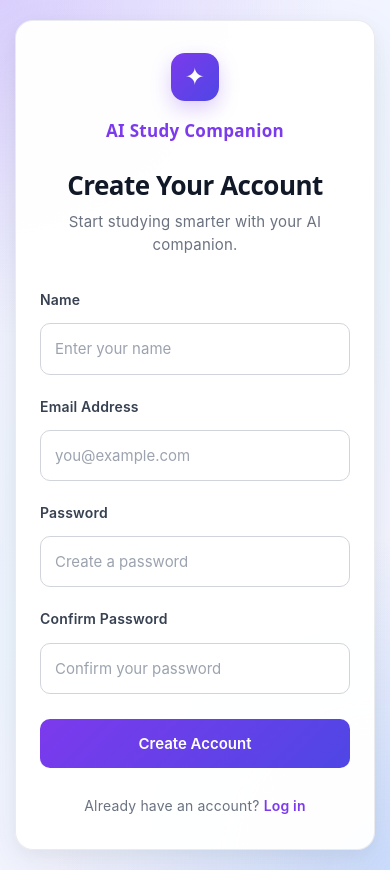
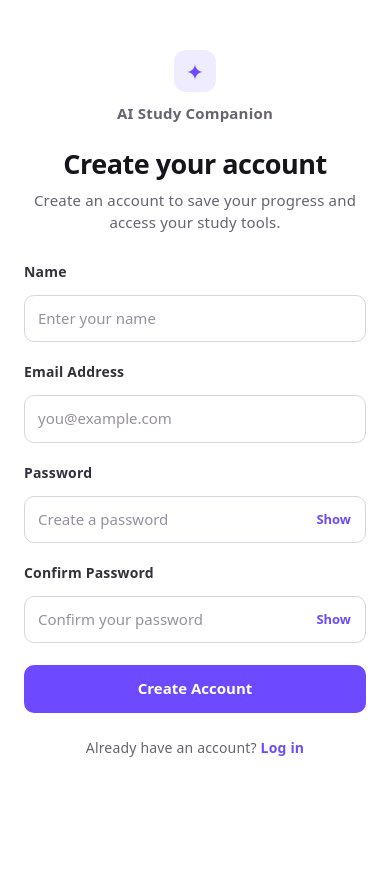
Before and after one commit to acev-0007/CPSC_491_Study_Companion, a React app in the folder frontend/: page /register in a window 390 px wide. After the commit the page ends 844 px from the top, so only its background shows below. Built offline with nearby package versions, Linux system fonts and the light colour scheme; the HTML template or start-up script is replaced by a standard one.

Commit message:
changed login styling to look more refined and polished

```diff
--- a/frontend/src/index.css
+++ b/frontend/src/index.css
@@ -16,7 +16,6 @@
   --sans: system-ui, "Segoe UI", Roboto, sans-serif;
   --heading: system-ui, "Segoe UI", Roboto, sans-serif;
   --mono: ui-monospace, Consolas, monospace;
-
   font: 18px/145% var(--sans);
   letter-spacing: 0.18px;
 
@@ -33,7 +32,6 @@
     font-size: 16px;
   }
 }
-
 @media (prefers-color-scheme: dark) {
   :root {
     --text: #9ca3af;
@@ -59,7 +57,6 @@
 body {
   margin: 0;
 }
-
 #root {
   width: 1126px;
   max-width: 100%;
@@ -89,7 +86,6 @@ h1 {
     margin: 20px 0;
   }
 }
-
 h2 {
   font-size: 24px;
   line-height: 118%;
@@ -124,9 +120,8 @@ code {
 /* =========================
    Authentication Pages
    ========================= */
-
-/* Make login/register use the full browser width
-   without changing the layout of the rest of the app */
+/* Keep auth styling scoped so other pages continue using
+   the shared root variables and application layout above. */
 #root:has(.auth-page) {
   width: 100%;
   max-width: none;
@@ -134,188 +129,151 @@ code {
 }
 
 .auth-page {
-  --auth-primary: #7c3aed;
-  --auth-primary-dark: #4f46e5;
-  --auth-heading: #111827;
-  --auth-text: #6b7280;
-  --auth-label: #374151;
-  --auth-input-border: #d1d5db;
-  --auth-placeholder: #9ca3af;
-  --auth-card-bg: rgba(255, 255, 255, 0.96);
+  --auth-primary: #6d4aff;
+  --auth-primary-hover: #5b3ee6;
+  --auth-heading: #17151c;
+  --auth-text: #67636f;
+  --auth-label: #34313a;
+  --auth-input-border: #d8d5de;
+  --auth-placeholder: #96919d;
+  --auth-error: #b42318;
+  --auth-error-bg: #fff7f6;
+  --auth-error-border: #f4c7c3;
 
-  min-height: 100vh;
+  min-height: 100svh;
   width: 100%;
-
   display: flex;
   justify-content: center;
   align-items: center;
-
   padding: 40px 20px;
   box-sizing: border-box;
 
   color-scheme: light;
-
   font-family:
-    Inter,
     system-ui,
     -apple-system,
     BlinkMacSystemFont,
     "Segoe UI",
     sans-serif;
-
-  color: #1f2937;
-
+  color: var(--auth-heading);
   background:
     radial-gradient(
       circle at top left,
-      rgba(167, 139, 250, 0.35),
-      transparent 35%
+      rgba(124, 92, 255, 0.13),
+      transparent 34%
     ),
     radial-gradient(
       circle at bottom right,
-      rgba(96, 165, 250, 0.3),
-      transparent 35%
+      rgba(96, 165, 250, 0.1),
+      transparent 32%
     ),
-    linear-gradient(
-      135deg,
-      #f5f3ff 0%,
-      #eff6ff 50%,
-      #faf5ff 100%
-    );
+    #f8f7fb;
 }
-
-
-/* Card */
 
 .auth-card {
   width: 100%;
-  max-width: 440px;
-
-  padding: 42px 40px;
+  max-width: 430px;
+  padding: 38px 38px 34px;
   box-sizing: border-box;
-
-  background: var(--auth-card-bg);
-
-  border: 1px solid rgba(229, 231, 235, 0.8);
-  border-radius: 22px;
-
-  box-shadow:
-    0 20px 50px rgba(31, 41, 55, 0.08),
-    0 4px 15px rgba(31, 41, 55, 0.04);
-
+  background: rgba(255, 255, 255, 0.97);
+  border: 1px solid rgba(221, 218, 226, 0.9);
+  border-radius: 18px;
+  box-shadow: 0 16px 40px rgba(25, 20, 35, 0.07);
   text-align: left;
 }
 
-
-/* Logo */
+.auth-card-success {
+  text-align: center;
+}
 
 .auth-logo {
-  width: 48px;
-  height: 48px;
-
-  margin: 0 auto 18px;
-
+  width: 42px;
+  height: 42px;
+  margin: 0 auto 12px;
   display: flex;
   justify-content: center;
   align-items: center;
-
-  border-radius: 14px;
-
-  background: linear-gradient(
-    135deg,
-    var(--auth-primary),
-    var(--auth-primary-dark)
-  );
-
-  color: white;
-
-  font-size: 24px;
+  border-radius: 12px;
+  background: rgba(109, 74, 255, 0.1);
+  color: var(--auth-primary);
+  font-size: 22px;
   line-height: 1;
-
-  box-shadow: 0 8px 20px rgba(124, 58, 237, 0.25);
 }
 
-
-/* Titles */
+.auth-logo-success {
+  background: #eefbf3;
+  color: #168344;
+  font-size: 20px;
+  font-weight: 700;
+}
 
 .app-title {
-  margin: 0 0 28px;
-
+  margin: 0 0 24px;
   text-align: center;
-
   font-family: var(--heading);
-  font-size: 17px;
+  font-size: 15px;
   font-weight: 600;
-  line-height: normal;
-  letter-spacing: 0.3px;
-
-  color: var(--auth-primary);
+  line-height: 1.3;
+  letter-spacing: 0.2px;
+  color: var(--auth-text);
 }
 
-.auth-card h2 {
+.auth-heading {
   margin: 0;
-
   text-align: center;
-
   font-family: var(--heading);
   font-size: 30px;
   font-weight: 700;
   line-height: 1.2;
   letter-spacing: -0.5px;
-
   color: var(--auth-heading);
 }
 
 .auth-subtitle {
-  margin: 10px 0 32px;
-
+  max-width: 340px;
+  margin: 9px auto 30px;
   text-align: center;
-
   color: var(--auth-text);
-
   font-size: 15px;
   line-height: 1.5;
 }
 
+.auth-success-copy {
+  margin-bottom: 26px;
+}
 
-/* Form */
+.auth-form {
+  width: 100%;
+}
 
 .form-group {
-  margin-bottom: 20px;
+  margin-bottom: 18px;
 }
 
 .form-group label {
   display: block;
-
   margin-bottom: 7px;
-
   color: var(--auth-label);
-
   font-size: 14px;
   font-weight: 600;
 }
 
 .form-group input {
   width: 100%;
-
-  padding: 13px 14px;
+  min-height: 46px;
+  padding: 11px 13px;
   box-sizing: border-box;
-
   border: 1px solid var(--auth-input-border);
   border-radius: 10px;
-
-  background: white;
+  background: #fff;
   color: var(--auth-heading);
-
   font: inherit;
   font-size: 15px;
-
   outline: none;
-
   transition:
-    border-color 0.2s ease,
-    box-shadow 0.2s ease,
-    background-color 0.2s ease;
+    border-color 0.15s ease,
+    box-shadow 0.15s ease,
+    background-color 0.15s ease;
 }
 
 .form-group input::placeholder {
@@ -323,37 +281,85 @@ code {
 }
 
 .form-group input:hover {
-  border-color: #a78bfa;
+  border-color: #b4a9df;
 }
 
-.form-group input:focus {
+.form-group input:focus-visible {
   border-color: var(--auth-primary);
-
-  box-shadow:
-    0 0 0 3px rgba(124, 58, 237, 0.12);
-
-  background: white;
+  box-shadow: 0 0 0 3px rgba(109, 74, 255, 0.14);
 }
 
+.form-group input[aria-invalid="true"] {
+  border-color: var(--auth-error);
+}
 
-/* Forgot Password */
+.form-group input[aria-invalid="true"]:focus-visible {
+  box-shadow: 0 0 0 3px rgba(180, 35, 24, 0.12);
+}
+
+.password-field {
+  position: relative;
+}
+
+.password-field input {
+  padding-right: 66px;
+}
+
+.password-toggle {
+  position: absolute;
+  top: 50%;
+  right: 7px;
+  min-width: 50px;
+  min-height: 34px;
+  padding: 5px 8px;
+  transform: translateY(-50%);
+  border: 0;
+  border-radius: 7px;
+  background: transparent;
+  color: var(--auth-primary);
+  font: inherit;
+  font-size: 13px;
+  font-weight: 600;
+  cursor: pointer;
+}
+
+.password-toggle:hover {
+  background: rgba(109, 74, 255, 0.07);
+}
+
+.password-toggle:focus-visible,
+.forgot-password a:focus-visible,
+.auth-footer a:focus-visible,
+.auth-button:focus-visible {
+  outline: 3px solid rgba(109, 74, 255, 0.24);
+  outline-offset: 2px;
+}
+
+.field-error {
+  margin-top: 7px;
+  color: var(--auth-error);
+  font-size: 13px;
+  line-height: 1.4;
+}
 
 .forgot-password {
-  margin-top: -8px;
-  margin-bottom: 20px;
-
+  margin-top: -7px;
+  margin-bottom: 19px;
   text-align: right;
 }
 
 .forgot-password a,
 .auth-footer a {
+  border-radius: 4px;
   color: var(--auth-primary);
-
   font-weight: 600;
   text-decoration: none;
 }
 
 .forgot-password a {
+  display: inline-flex;
+  align-items: center;
+  min-height: 36px;
   font-size: 13px;
 }
 
@@ -362,76 +368,107 @@ code {
   text-decoration: underline;
 }
 
+.auth-message {
+  display: flex;
+  align-items: flex-start;
+  gap: 9px;
+  margin: 0 0 16px;
+  padding: 11px 12px;
+  border: 1px solid transparent;
+  border-radius: 9px;
+  font-size: 14px;
+  line-height: 1.45;
+}
 
-/* Button */
+.auth-message-error {
+  border-color: var(--auth-error-border);
+  background: var(--auth-error-bg);
+  color: var(--auth-error);
+}
+
+.auth-message-icon {
+  flex: 0 0 auto;
+  display: inline-flex;
+  align-items: center;
+  justify-content: center;
+  width: 18px;
+  height: 18px;
+  margin-top: 1px;
+  border: 1px solid currentColor;
+  border-radius: 50%;
+  font-size: 12px;
+  font-weight: 700;
+  line-height: 1;
+}
 
 .auth-button {
   width: 100%;
-
-  margin-top: 5px;
-  padding: 13px 18px;
+  min-height: 46px;
+  margin-top: 4px;
+  padding: 12px 18px;
   box-sizing: border-box;
-
   border: none;
   border-radius: 10px;
-
-  background: linear-gradient(
-    135deg,
-    var(--auth-primary),
-    var(--auth-primary-dark)
-  );
-
-  color: white;
-
+  background: var(--auth-primary);
+  color: #fff;
   font: inherit;
   font-size: 15px;
   font-weight: 600;
-
   cursor: pointer;
-
   transition:
-    transform 0.2s ease,
-    box-shadow 0.2s ease;
+    background-color 0.15s ease,
+    box-shadow 0.15s ease,
+    opacity 0.15s ease;
 }
 
-.auth-button:hover {
-  transform: translateY(-1px);
-
-  box-shadow:
-    0 8px 20px rgba(79, 70, 229, 0.25);
+.auth-button:hover:not(:disabled) {
+  background: var(--auth-primary-hover);
 }
 
-.auth-button:active {
-  transform: translateY(0);
+.auth-button:active:not(:disabled) {
+  box-shadow: inset 0 1px 2px rgba(0, 0, 0, 0.12);
 }
 
-
-/* Footer */
+.auth-button:disabled {
+  cursor: not-allowed;
+  opacity: 0.58;
+}
 
 .auth-footer {
-  margin-top: 26px;
-
+  margin-top: 24px;
   text-align: center;
-
   color: var(--auth-text);
-
   font-size: 14px;
+  line-height: 1.5;
 }
-
-
-/* Mobile */
 
 @media (max-width: 500px) {
   .auth-page {
-    padding: 20px 15px;
+    align-items: flex-start;
+    padding: 22px 14px;
+    background: #fff;
   }
 
   .auth-card {
-    padding: 32px 24px;
-    border-radius: 18px;
+    max-width: none;
+    padding: 28px 10px 24px;
+    border: none;
+    border-radius: 0;
+    box-shadow: none;
   }
 
-  .auth-card h2 {
-    font-size: 26px;
+  .auth-heading {
+    font-size: 27px;
+  }
+
+  .auth-subtitle {
+    margin-bottom: 26px;
   }
 }
+
+@media (prefers-reduced-motion: reduce) {
+  .form-group input,
+  .auth-button {
+    transition: none;
+  }
+}
--- a/frontend/src/pages/Login.jsx
+++ b/frontend/src/pages/Login.jsx
@@ -32,11 +32,15 @@ function Login() {
     setLoading,
   ] = useState(false);
 
+  const [
+    showPassword,
+    setShowPassword,
+  ] = useState(false);
+
 
   const handleChange = (
     event
   ) => {
-
     const {
       name,
       value,
@@ -69,7 +73,6 @@ function Login() {
         });
 
         navigate("/");
-
       } catch (error) {
         setErrorMessage(
           error.message
@@ -83,27 +86,29 @@ function Login() {
   return (
     <div className="auth-page">
 
-      <div className="auth-card">
+      <main className="auth-card">
 
-        <div className="auth-logo">
+        <div
+          className="auth-logo"
+          aria-hidden="true"
+        >
           ✦
         </div>
 
-        <h1 className="app-title">
+        <p className="app-title">
           AI Study Companion
+        </p>
+
+        <h1 className="auth-heading">
+          Welcome back
         </h1>
-
-        <h2>
-          Welcome Back
-        </h2>
-
         <p className="auth-subtitle">
-          Log in to continue
-          your study session.
+          Log in to continue studying.
         </p>
 
 
         <form
+          className="auth-form"
           onSubmit={handleSubmit}
         >
 
@@ -118,11 +123,11 @@ function Login() {
               type="email"
               name="email"
               placeholder="you@example.com"
+              autoComplete="email"
 
               value={
                 formData.email
               }
-
               onChange={
                 handleChange
               }
@@ -139,22 +144,48 @@ function Login() {
               Password
             </label>
 
+            <div className="password-field">
               <input
                 id="password"
-              type="password"
+                type={
+                  showPassword
+                    ? "text"
+                    : "password"
+                }
                 name="password"
                 placeholder="Enter your password"
+                autoComplete="current-password"
 
                 value={
                   formData.password
                 }
-
                 onChange={
                   handleChange
                 }
 
                 required
               />
+
+              <button
+                className="password-toggle"
+                type="button"
+                onClick={() =>
+                  setShowPassword(
+                    (visible) => !visible
+                  )
+                }
+                aria-label={
+                  showPassword
+                    ? "Hide password"
+                    : "Show password"
+                }
+                aria-pressed={showPassword}
+              >
+                {showPassword
+                  ? "Hide"
+                  : "Show"}
+              </button>
+            </div>
 
           </div>
 
@@ -167,17 +198,18 @@ function Login() {
 
 
           {errorMessage && (
-            <p
-              style={{
-                color:
-                  "crimson",
-
-                marginBottom:
-                  "12px",
-              }}
+            <div
+              className="auth-message auth-message-error"
+              role="alert"
             >
-              {errorMessage}
-            </p>
+              <span
+                className="auth-message-icon"
+                aria-hidden="true"
+              >
+                !
+              </span>
+              <span>{errorMessage}</span>
+            </div>
           )}
 
 
@@ -185,6 +217,7 @@ function Login() {
             className="auth-button"
             type="submit"
             disabled={loading}
+            aria-busy={loading}
           >
 
             {loading
@@ -199,14 +232,13 @@ function Login() {
         <p className="auth-footer">
 
           Don't have an account?{" "}
-
           <Link to="/register">
             Create an account
           </Link>
 
         </p>
 
-      </div>
+      </main>
 
     </div>
   );
--- a/frontend/src/pages/Register.jsx
+++ b/frontend/src/pages/Register.jsx
@@ -32,7 +32,6 @@ function Register() {
     loading,
     setLoading,
   ] = useState(false);
-
   const [
     accountCreated,
     setAccountCreated,
@@ -41,6 +40,16 @@ function Register() {
   const [
     requiresEmailConfirmation,
     setRequiresEmailConfirmation,
+  ] = useState(false);
+
+  const [
+    showPassword,
+    setShowPassword,
+  ] = useState(false);
+
+  const [
+    showConfirmPassword,
+    setShowConfirmPassword,
   ] = useState(false);
 
 
@@ -67,7 +76,6 @@ function Register() {
       event.preventDefault();
 
       setErrorMessage("");
-
       if (
         formData.password !==
         formData.confirmPassword
@@ -93,7 +101,6 @@ function Register() {
             password:
               formData.password,
           });
-
         setRequiresEmailConfirmation(
           result
             .requiresEmailConfirmation
@@ -110,6 +117,10 @@ function Register() {
       }
     };
 
+  const passwordsDoNotMatch =
+    errorMessage ===
+    "Passwords do not match.";
+
 
   // ========================================
   // SUCCESS SCREEN
@@ -119,75 +130,30 @@ function Register() {
     return (
       <div className="auth-page">
 
-        <div className="auth-card">
-
-          <div className="auth-logo">
+        <main
+          className="auth-card auth-card-success"
+          aria-live="polite"
+        >
+          <div
+            className="auth-logo auth-logo-success"
+            aria-hidden="true"
+          >
             ✓
           </div>
 
-          <h1 className="app-title">
+          <p className="app-title">
             AI Study Companion
+          </p>
+
+          <h1 className="auth-heading">
+            Account created
           </h1>
 
-          <h2>
-            Account Created!
-          </h2>
-
-          <p className="auth-subtitle">
-            Welcome to AI Study Companion.
+          <p className="auth-subtitle auth-success-copy">
+            {requiresEmailConfirmation
+              ? "Check your email to confirm your account before logging in."
+              : "Your account is ready. You can continue to your dashboard."}
           </p>
-
-
-          <div
-            style={{
-              margin: "30px 0",
-              padding: "22px",
-              textAlign: "center",
-
-              background:
-                "rgba(124, 58, 237, 0.06)",
-
-              border:
-                "1px solid rgba(124, 58, 237, 0.15)",
-
-              borderRadius:
-                "14px",
-
-              lineHeight:
-                "1.6",
-            }}
-          >
-
-            <p>
-              Congratulations,{" "}
-
-              <strong>
-                {formData.name}
-              </strong>
-              !
-            </p>
-
-            <p>
-              Your account has been
-              created successfully.
-            </p>
-
-            {requiresEmailConfirmation ? (
-              <p>
-                Check your email to
-                confirm your account
-                before logging in.
-              </p>
-            ) : (
-              <p>
-                You're ready to start
-                using your AI Study
-                Companion.
-              </p>
-            )}
-
-          </div>
-
 
           <button
             className="auth-button"
@@ -204,16 +170,15 @@ function Register() {
 
             {requiresEmailConfirmation
               ? "Go to Login"
-              : "Continue to Dashboard"}
+              : "Continue"}
 
           </button>
 
-        </div>
+        </main>
 
       </div>
     );
   }
-
 
   // ========================================
   // REGISTRATION FORM
@@ -222,27 +187,29 @@ function Register() {
   return (
     <div className="auth-page">
 
-      <div className="auth-card">
+      <main className="auth-card">
 
-        <div className="auth-logo">
+        <div
+          className="auth-logo"
+          aria-hidden="true"
+        >
           ✦
         </div>
 
-        <h1 className="app-title">
+        <p className="app-title">
           AI Study Companion
+        </p>
+
+        <h1 className="auth-heading">
+          Create your account
         </h1>
-
-        <h2>
-          Create Your Account
-        </h2>
-
         <p className="auth-subtitle">
-          Start studying smarter
-          with your AI companion.
+          Create an account to save your progress and access your study tools.
         </p>
 
 
         <form
+          className="auth-form"
           onSubmit={handleSubmit}
         >
 
@@ -257,11 +224,11 @@ function Register() {
               type="text"
               name="name"
               placeholder="Enter your name"
+              autoComplete="name"
 
               value={
                 formData.name
               }
-
               onChange={
                 handleChange
               }
@@ -283,11 +250,11 @@ function Register() {
               type="email"
               name="email"
               placeholder="you@example.com"
+              autoComplete="email"
 
               value={
                 formData.email
               }
-
               onChange={
                 handleChange
               }
@@ -304,22 +271,48 @@ function Register() {
               Password
             </label>
 
+            <div className="password-field">
               <input
                 id="password"
-              type="password"
+                type={
+                  showPassword
+                    ? "text"
+                    : "password"
+                }
                 name="password"
                 placeholder="Create a password"
+                autoComplete="new-password"
 
                 value={
                   formData.password
                 }
-
                 onChange={
                   handleChange
                 }
 
                 required
               />
+
+              <button
+                className="password-toggle"
+                type="button"
+                onClick={() =>
+                  setShowPassword(
+                    (visible) => !visible
+                  )
+                }
+                aria-label={
+                  showPassword
+                    ? "Hide password"
+                    : "Show password"
+                }
+                aria-pressed={showPassword}
+              >
+                {showPassword
+                  ? "Hide"
+                  : "Show"}
+              </button>
+            </div>
 
           </div>
 
@@ -332,12 +325,25 @@ function Register() {
               Confirm Password
             </label>
 
+            <div className="password-field">
               <input
                 id="confirmPassword"
-              type="password"
+                type={
+                  showConfirmPassword
+                    ? "text"
+                    : "password"
+                }
                 name="confirmPassword"
                 placeholder="Confirm your password"
-
+                autoComplete="new-password"
+                aria-invalid={
+                  passwordsDoNotMatch
+                }
+                aria-describedby={
+                  passwordsDoNotMatch
+                    ? "confirm-password-error"
+                    : undefined
+                }
                 value={
                   formData
                     .confirmPassword
@@ -350,28 +356,61 @@ function Register() {
                 required
               />
 
+              <button
+                className="password-toggle"
+                type="button"
+                onClick={() =>
+                  setShowConfirmPassword(
+                    (visible) => !visible
+                  )
+                }
+                aria-label={
+                  showConfirmPassword
+                    ? "Hide confirmed password"
+                    : "Show confirmed password"
+                }
+                aria-pressed={showConfirmPassword}
+              >
+                {showConfirmPassword
+                  ? "Hide"
+                  : "Show"}
+              </button>
+            </div>
+
+            {passwordsDoNotMatch && (
+              <p
+                id="confirm-password-error"
+                className="field-error"
+                role="alert"
+              >
+                Passwords do not match.
+              </p>
+            )}
+
           </div>
 
 
-          {errorMessage && (
-            <p
-              style={{
-                color:
-                  "crimson",
-
-                marginBottom:
-                  "12px",
-              }}
+          {errorMessage &&
+            !passwordsDoNotMatch && (
+              <div
+                className="auth-message auth-message-error"
+                role="alert"
               >
-              {errorMessage}
-            </p>
+                <span
+                  className="auth-message-icon"
+                  aria-hidden="true"
+                >
+                  !
+                </span>
+                <span>{errorMessage}</span>
+              </div>
             )}
-
 
           <button
             className="auth-button"
             type="submit"
             disabled={loading}
+            aria-busy={loading}
           >
 
             {loading
@@ -393,7 +432,7 @@ function Register() {
 
         </p>
 
-      </div>
+      </main>
 
     </div>
   );
```
Lines whose indentation alone changed are shown as unchanged.
